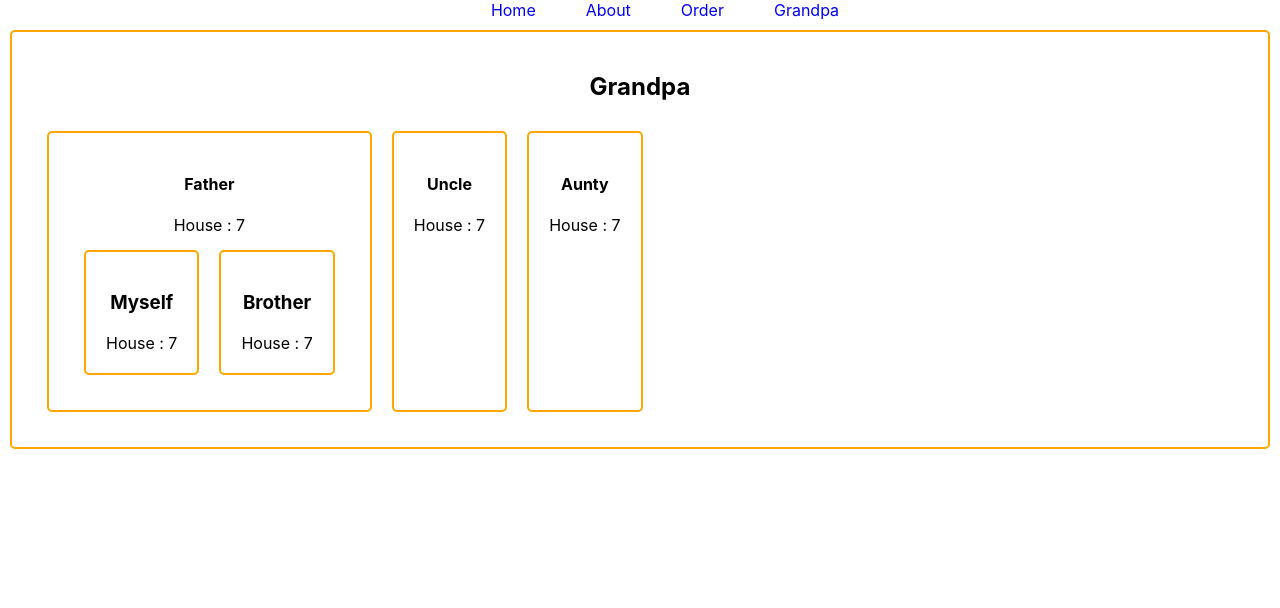
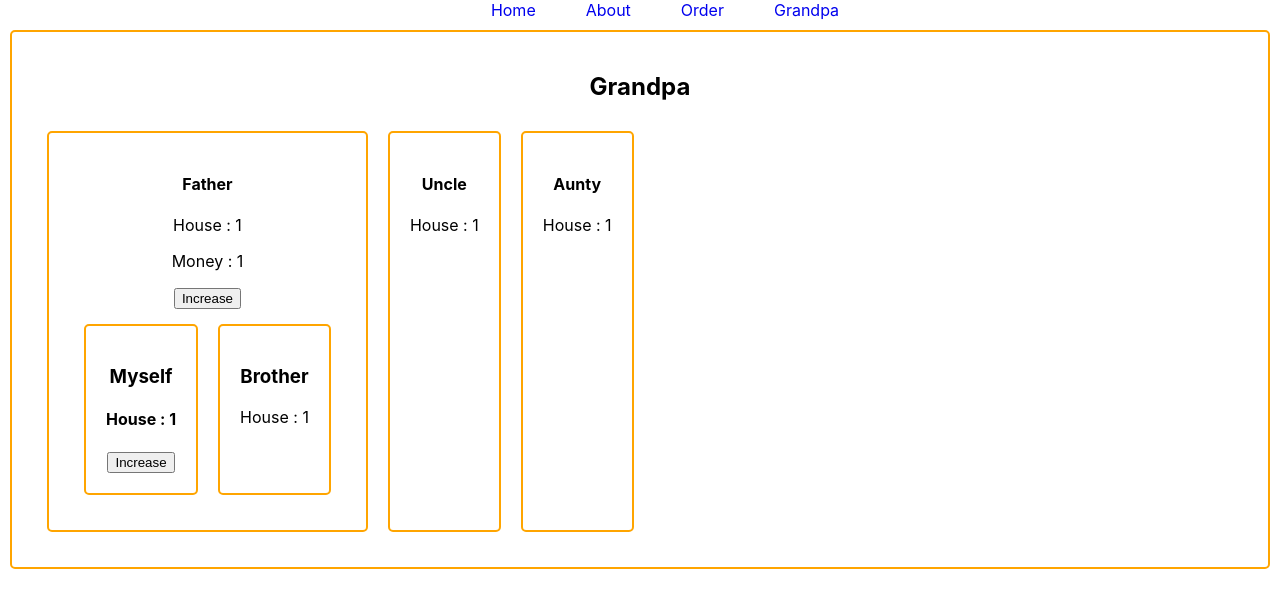
Before and after one commit to hossainalamin/tshirt-mania, a React (Create React App) app: page /grandpa in a window 1280 px wide. Shown: the top 608 px of the page. Built offline with nearby package versions, Linux system fonts and the light colour scheme.

Commit message:
create and use context api

```diff
--- a/src/Components/Father/Father.js
+++ b/src/Components/Father/Father.js
@@ -1,16 +1,21 @@
-import React from 'react';
+import React, { useContext } from 'react';
 import Myself from '../Myself/Myself'
 import Brother from '../Brother/Brother'
+import { moneyContext } from '../Grandpa/Grandpa';
 
 const Father = ({house}) => {
+    const [money,setMoney] = useContext(moneyContext);
     return (
         <div>
             <h4>Father</h4>
-            House : {house}
+            <p>House : {house}</p>
+            <p>Money : {money}</p>
+            <button onClick={()=>setMoney(money+400)}>Increase</button>
             <section className='flex'>
                 <Myself house={house}></Myself>
                 <Brother house={house}></Brother>
             </section>
+
         </div>
     );
 };
--- a/src/Components/Grandpa/Grandpa.js
+++ b/src/Components/Grandpa/Grandpa.js
@@ -1,11 +1,16 @@
-import React from 'react';
+import React, { createContext, useState } from 'react';
 import Father from '../Father/Father';
 import Uncle from '../Uncle/Uncle';
 import Aunty from '../Aunty/Aunty';
 import './Grandpa.css';
+export const houseContext = createContext('1');
+export const moneyContext = createContext('100');
 const Grandpa = () => {
-    const house = 7;
+    const [house, setHouse] = useState(1)
+    const [money, setMoney] = useState(1)
     return (
+        <houseContext.Provider value={[house,setHouse]}>
+            <moneyContext.Provider value={[money, setMoney]}>
                 <div className='grandpa'>
                     <h2>Grandpa</h2>
                     <section className='flex'>
@@ -13,9 +18,15 @@ const Grandpa = () => {
                         <Uncle house={house}></Uncle>
                         <Aunty house={house}></Aunty>
                     </section>
-
                 </div>
+        </moneyContext.Provider>
+        </houseContext.Provider>
     );
 };
 
 export default Grandpa;
+/*Context api
+1.Create context api
+2.set the provider
+3.use context
+*/
--- a/src/Components/Myself/Myself.js
+++ b/src/Components/Myself/Myself.js
@@ -1,10 +1,12 @@
-import React from 'react';
-
-const Myself = ({house}) => {
+import React, { useContext } from 'react';
+import { houseContext } from '../Grandpa/Grandpa';
+const Myself = () => {
+    const[house,setHouse] = useContext(houseContext);
     return (
         <div>
             <h3>Myself</h3>
-            House : {house}
+            <h4>House : {house}</h4>
+            <button onClick={()=>setHouse(house+1)}>Increase</button>
         </div>
     );
 };
```
Lines whose indentation alone changed are shown as unchanged.
